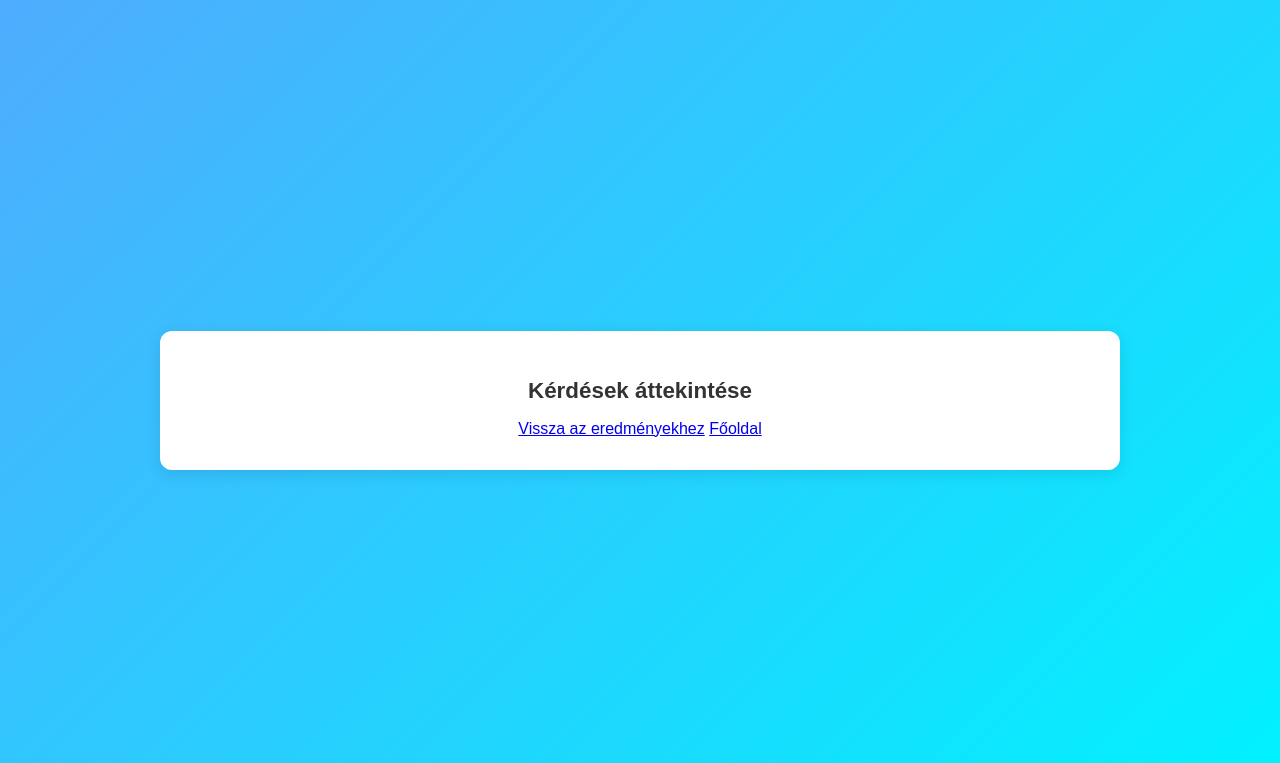
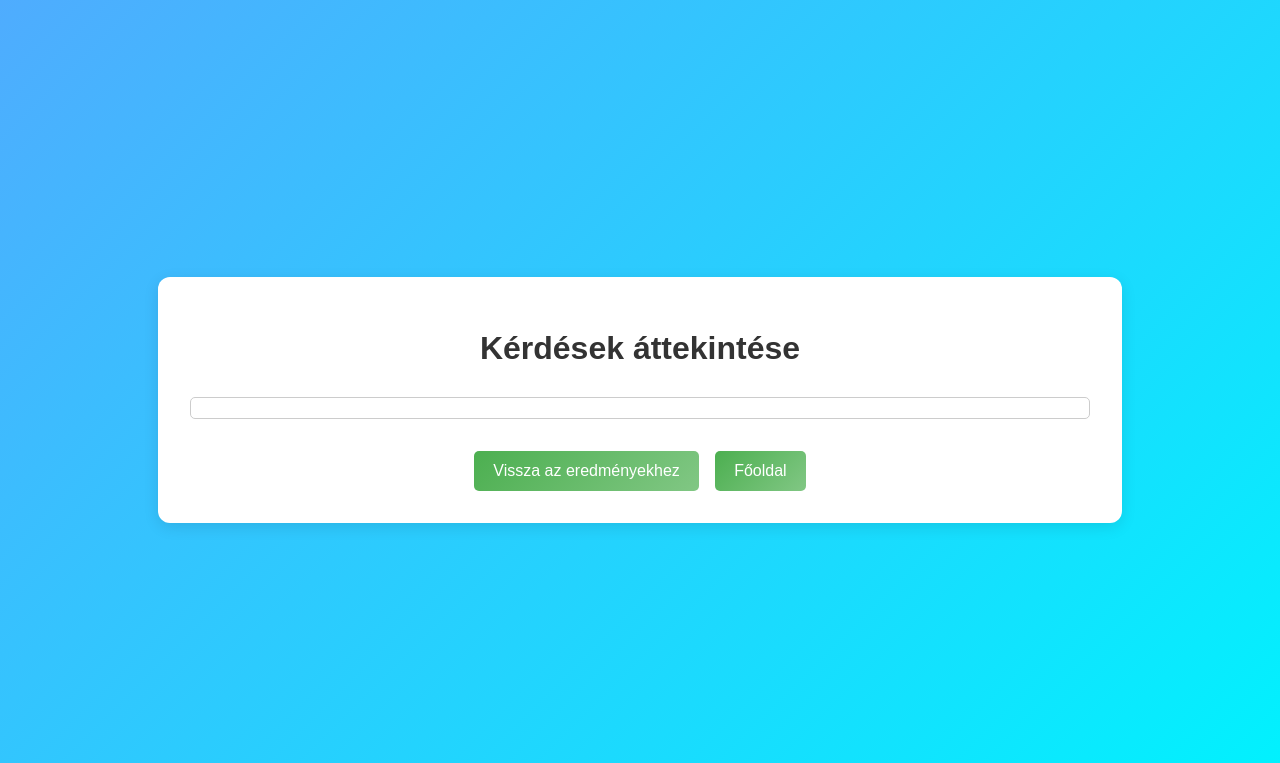
Before and after one commit to PtrMrc/QuizGame-SZFM, a Flask app: template quiz-app/templates/review.html in a window 1280 px wide. Shown: the top 763 px of the page. Run offline with Flask 3, Linux system fonts and the light colour scheme; the template is opened without the code that fills it, so the values that code supplies are empty.

Commit message:
feat: style.css kibővítése a review.html-hez

```diff
--- a/quiz-app/static/style.css
+++ b/quiz-app/static/style.css
@@ -240,3 +240,70 @@ button:hover {
     padding: 0.7rem;
   }
 }
+
+
+/* Review oldal */
+.review-container {
+  background: white;
+  padding: 2rem;
+  border-radius: 12px;
+  box-shadow: 0 4px 15px rgba(0,0,0,0.1);
+  width: 80%;
+  max-width: 900px;
+  margin: 2rem auto;
+  text-align: center;
+}
+
+#review-list {
+  list-style: none;
+  padding: 0;
+}
+
+#review-list li {
+  margin-bottom: 1.5rem;
+  font-size: 1rem;
+  line-height: 1.5;
+}
+
+.nav-buttons {
+  display: flex;
+  justify-content: center;
+  gap: 1rem;
+  margin-top: 2rem;
+}
+
+.btn {
+  padding: 0.7rem 1.2rem;
+  background: #007BFF;
+  color: white;
+  text-decoration: none;
+  border-radius: 5px;
+  transition: background 0.3s ease;
+}
+
+.btn:hover {
+  background: #0056b3;
+}
+
+.green-btn {
+  background: linear-gradient(135deg, #4CAF50, #81C784);
+}
+
+.green-btn:hover {
+  background: linear-gradient(135deg, #45a049, #66BB6A);
+}
+
+.review-container h1 {
+  font-size: 2rem;
+  font-weight: bold;
+  text-align: center;
+  margin-bottom: 30px;
+}
+
+#review-list {
+  max-height: 600px;
+  overflow-y: auto;
+  border: 1px solid #ccc;
+  padding: 10px;
+  border-radius: 5px;
+}
```
